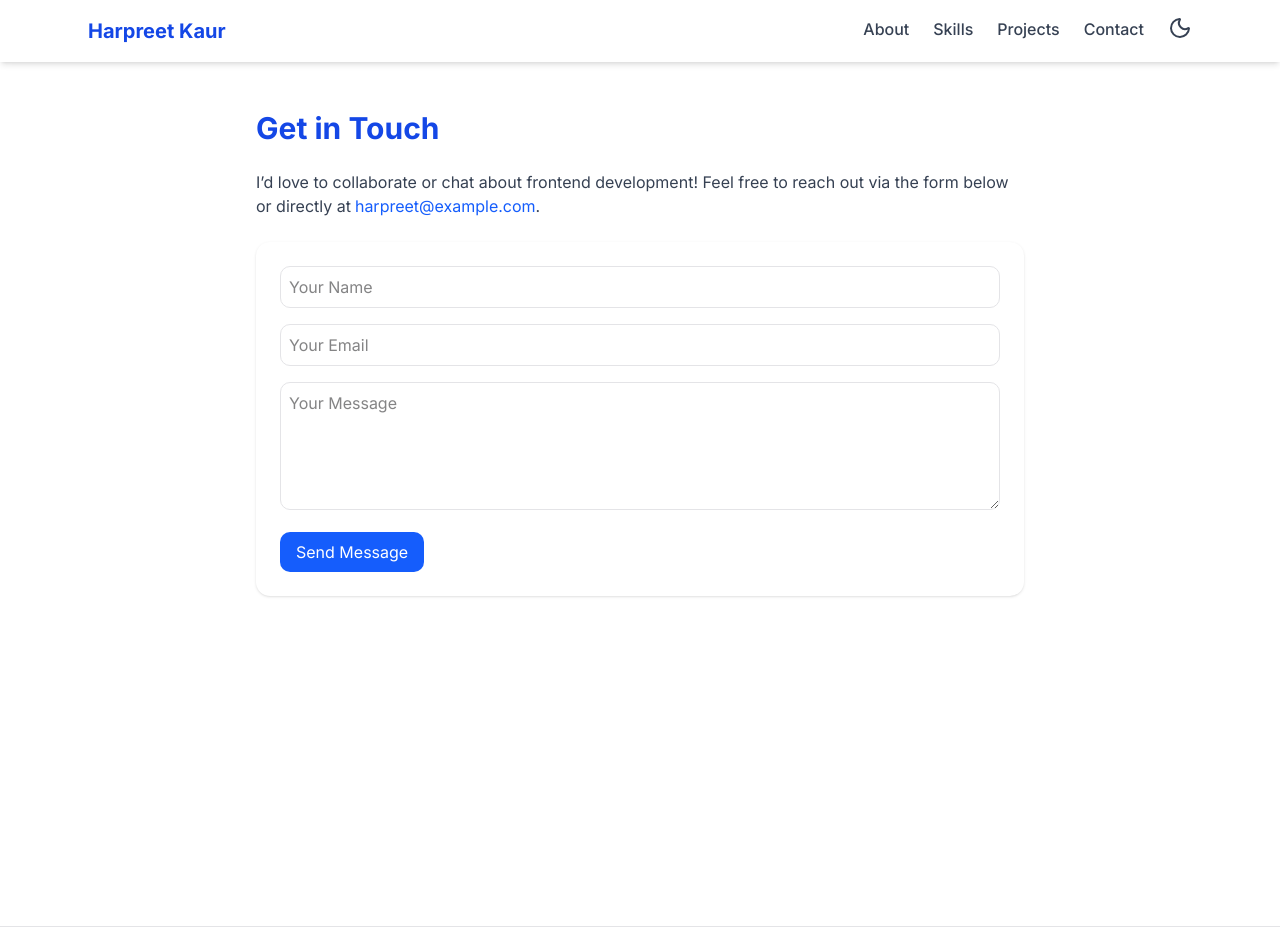
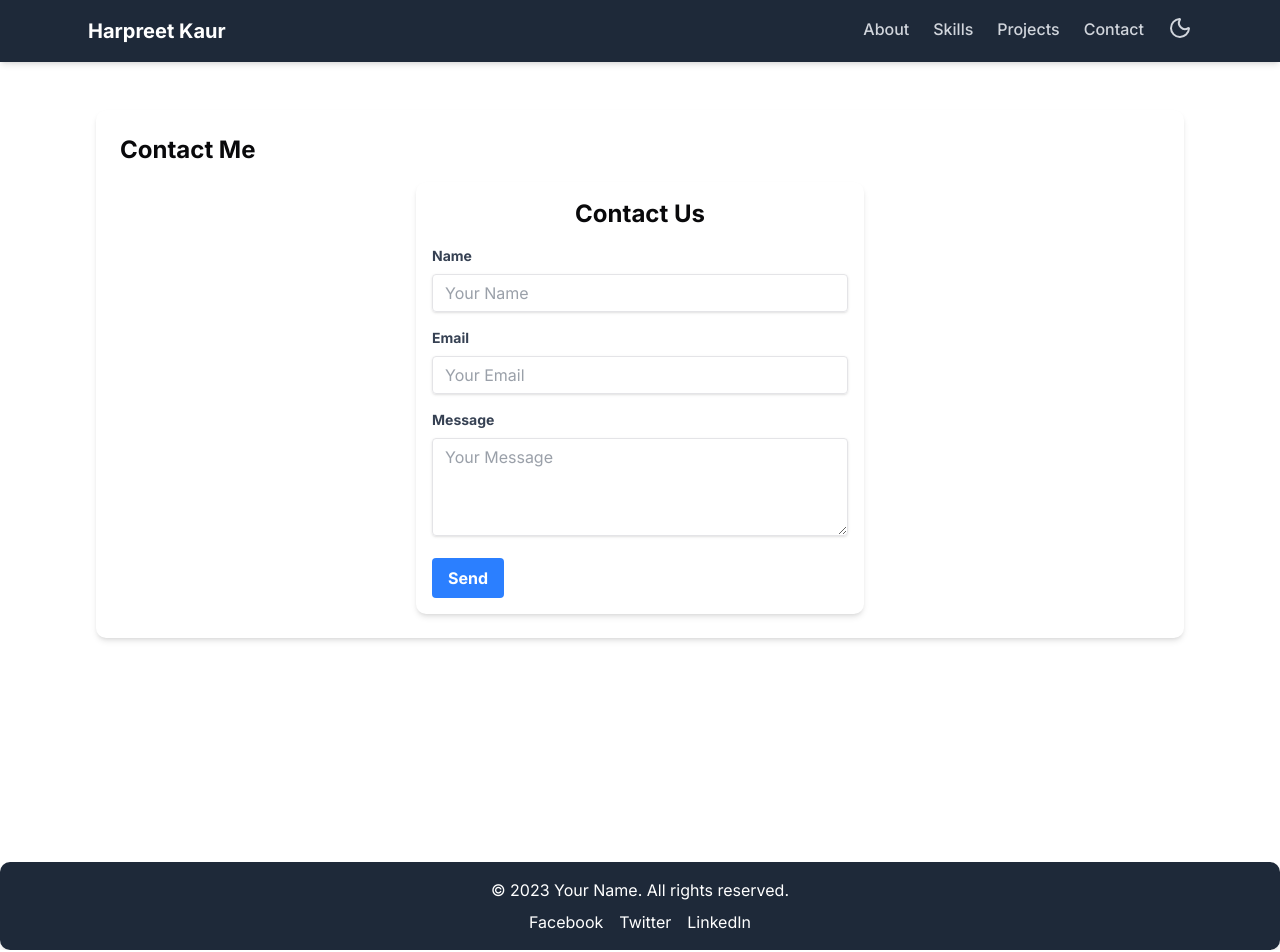
Before and after one commit to Harpreet-Prabh/my-newportfolio, a Next.js app: page /contact in a window 1280 px wide. Shown: the top 952 px of the page. Built offline with nearby package versions, Linux system fonts and the light colour scheme.

Commit message:
feat: Enhance UI components and improve layout for About, Contact, Projects, Skills, and Footer pages

```diff
--- a/app/about/page.tsx
+++ b/app/about/page.tsx
@@ -1,14 +1,14 @@
 export default function About() {
   return (
-    <section className="max-w-3xl mx-auto space-y-6">
-      <h1 className="text-3xl font-bold text-blue-700">About Me</h1>
-      <p>
+    <section className="p-6 bg-white rounded-lg shadow-md max-w-3xl mx-auto space-y-6">
+      <h2 className="text-2xl font-bold mb-4 text-blue-700">About Me</h2>
+      <p className="text-gray-700">
         I’m <strong>Harpreet Kaur</strong>, a frontend developer passionate
         about building intuitive, responsive, and efficient web applications. I
         specialize in <strong>React, Next.js, and Tailwind CSS</strong> and
         enjoy creating seamless digital experiences.
       </p>
-      <p>
+      <p className="text-gray-700">
         My journey into coding started from curiosity and grew into a passion
         for crafting beautiful user interfaces. I’m always exploring new
         technologies and improving my problem-solving skills.
--- a/app/components/ContactForm.tsx
+++ b/app/components/ContactForm.tsx
@@ -1,37 +1,72 @@
 "use client";
-import { useState } from "react";
+import React, { useState } from "react";
 
-export default function ContactForm() {
+const ContactForm = () => {
   const [form, setForm] = useState({ name: "", email: "", message: "" });
 
   return (
-    <form className="space-y-4 bg-white p-6 rounded-xl shadow">
+    <div className="max-w-md mx-auto p-4 bg-white rounded-lg shadow-md">
+      <h2 className="text-2xl font-bold mb-4 text-center">Contact Us</h2>
+      <form>
+        <div className="mb-4">
+          <label
+            className="block text-gray-700 text-sm font-bold mb-2"
+            htmlFor="name"
+          >
+            Name
+          </label>
           <input
+            className="shadow appearance-none border rounded w-full py-2 px-3 text-gray-700 leading-tight focus:outline-none focus:shadow-outline"
+            id="name"
             type="text"
             placeholder="Your Name"
             value={form.name}
             onChange={(e) => setForm({ ...form, name: e.target.value })}
-        className="w-full p-2 border rounded-lg"
           />
+        </div>
+        <div className="mb-4">
+          <label
+            className="block text-gray-700 text-sm font-bold mb-2"
+            htmlFor="email"
+          >
+            Email
+          </label>
           <input
+            className="shadow appearance-none border rounded w-full py-2 px-3 text-gray-700 leading-tight focus:outline-none focus:shadow-outline"
+            id="email"
             type="email"
             placeholder="Your Email"
             value={form.email}
             onChange={(e) => setForm({ ...form, email: e.target.value })}
-        className="w-full p-2 border rounded-lg"
           />
+        </div>
+        <div className="mb-4">
+          <label
+            className="block text-gray-700 text-sm font-bold mb-2"
+            htmlFor="message"
+          >
+            Message
+          </label>
           <textarea
+            className="shadow appearance-none border rounded w-full py-2 px-3 text-gray-700 leading-tight focus:outline-none focus:shadow-outline"
+            id="message"
             placeholder="Your Message"
+            rows={4}
             value={form.message}
             onChange={(e) => setForm({ ...form, message: e.target.value })}
-        className="w-full p-2 border rounded-lg h-32"
-      />
+          ></textarea>
+        </div>
+        <div className="flex items-center justify-between">
           <button
+            className="bg-blue-500 hover:bg-blue-700 text-white font-bold py-2 px-4 rounded focus:outline-none focus:shadow-outline"
             type="submit"
-        className="px-4 py-2 bg-blue-600 text-white rounded-lg hover:bg-blue-700 transition"
           >
-        Send Message
+            Send
           </button>
+        </div>
       </form>
+    </div>
   );
-}
+};
+
+export default ContactForm;
--- a/app/components/Footer.tsx
+++ b/app/components/Footer.tsx
@@ -1,17 +1,23 @@
 export default function Footer() {
   return (
-    <footer className="mt-16 py-6 text-center text-gray-600 border-t">
-      <p>© {new Date().getFullYear()} Harpreet Kaur. All rights reserved.</p>
+    <footer className="bg-gray-800 text-white py-4 text-center rounded-lg shadow-lg">
+      <p>&copy; 2023 Your Name. All rights reserved.</p>
       <div className="flex justify-center space-x-4 mt-2">
         <a
-          href="https://github.com/harpreetkaur"
-          className="hover:text-blue-600"
+          href="#"
+          className="hover:text-green-400 transition duration-300 ease-in-out"
         >
-          GitHub
+          Facebook
         </a>
         <a
-          href="https://linkedin.com/in/harpreetkaur"
-          className="hover:text-blue-600"
+          href="#"
+          className="hover:text-green-400 transition duration-300 ease-in-out"
+        >
+          Twitter
+        </a>
+        <a
+          href="#"
+          className="hover:text-green-400 transition duration-300 ease-in-out"
         >
           LinkedIn
         </a>
--- a/app/components/Navbar.tsx
+++ b/app/components/Navbar.tsx
@@ -3,22 +3,37 @@ import Link from "next/link";
 
 export default function Navbar() {
   return (
-    <nav className="w-full bg-white shadow-md sticky top-0 z-50">
+    <nav className="w-full bg-gray-800 shadow-md sticky top-0 z-50">
       <div className="max-w-6xl mx-auto flex justify-between items-center py-4 px-6">
-        <Link href="/" className="text-xl font-bold text-blue-700">
+        <Link
+          href="/"
+          className="text-xl font-bold text-white dark:text-gray-200"
+        >
           Harpreet Kaur
         </Link>
-        <div className="space-x-6 text-gray-700 font-medium">
-          <Link href="/about" className="hover:text-blue-600">
+        <div className="space-x-6 text-gray-300 font-medium dark:text-gray-400">
+          <Link
+            href="/about"
+            className="hover:text-green-400 dark:hover:text-green-300 transition duration-300"
+          >
             About
           </Link>
-          <Link href="/skills" className="hover:text-blue-600">
+          <Link
+            href="/skills"
+            className="hover:text-green-400 dark:hover:text-green-300 transition duration-300"
+          >
             Skills
           </Link>
-          <Link href="/projects" className="hover:text-blue-600">
+          <Link
+            href="/projects"
+            className="hover:text-green-400 dark:hover:text-green-300 transition duration-300"
+          >
             Projects
           </Link>
-          <Link href="/contact" className="hover:text-blue-600">
+          <Link
+            href="/contact"
+            className="hover:text-green-400 dark:hover:text-green-300 transition duration-300"
+          >
             Contact
           </Link>
           <div className=" inline-block align-middle">
--- a/app/contact/page.tsx
+++ b/app/contact/page.tsx
@@ -2,20 +2,9 @@ import ContactForm from "../components/ContactForm";
 
 export default function Contact() {
   return (
-    <div className="max-w-3xl mx-auto space-y-6">
-      <h1 className="text-3xl font-bold text-blue-700">Get in Touch</h1>
-      <p className="text-gray-700">
-        I’d love to collaborate or chat about frontend development! Feel free to
-        reach out via the form below or directly at
-        <a
-          href="mailto:harpreet@example.com"
-          className="text-blue-600 ml-1 hover:underline"
-        >
-          harpreet@example.com
-        </a>
-        .
-      </p>
+    <section className="p-6 bg-white rounded-lg shadow-md">
+      <h2 className="text-2xl font-bold mb-4">Contact Me</h2>
       <ContactForm />
-    </div>
+    </section>
   );
 }
--- a/app/projects/page.tsx
+++ b/app/projects/page.tsx
@@ -26,9 +26,9 @@ export default function Projects() {
   ];
 
   return (
-    <section className="max-w-5xl mx-auto space-y-8">
-      <h1 className="text-3xl font-bold text-blue-700">Projects</h1>
-      <div className="grid sm:grid-cols-2 lg:grid-cols-3 gap-6">
+    <section className="p-6 bg-white rounded-lg shadow-md max-w-5xl mx-auto space-y-8">
+      <h2 className="text-2xl font-bold mb-4 text-blue-700">My Projects</h2>
+      <div className="grid grid-cols-1 md:grid-cols-2 lg:grid-cols-3 gap-4">
         {projects.map((p) => (
           <ProjectCard key={p.title} {...p} />
         ))}
--- a/app/skills/page.tsx
+++ b/app/skills/page.tsx
@@ -1,29 +1,12 @@
 export default function Skills() {
-  const skills = [
-    { title: "Languages", list: ["HTML", "CSS", "JavaScript"] },
-    { title: "Frameworks", list: ["React", "Next.js"] },
-    { title: "Styling", list: ["Tailwind CSS", "Bootstrap"] },
-    { title: "Tools", list: ["Git", "GitHub", "VS Code"] },
-    { title: "Others", list: ["APIs", "Responsive Design"] },
-  ];
-
   return (
-    <div className="max-w-4xl mx-auto space-y-6">
-      <h1 className="text-3xl font-bold text-blue-700">My Skills</h1>
-      <div className="grid sm:grid-cols-2 md:grid-cols-3 gap-6">
-        {skills.map((cat) => (
-          <div key={cat.title} className="bg-white p-4 rounded-xl shadow">
-            <h3 className="text-xl font-semibold text-blue-600 mb-2">
-              {cat.title}
-            </h3>
-            <ul className="list-disc list-inside text-gray-700">
-              {cat.list.map((s) => (
-                <li key={s}>{s}</li>
-              ))}
-            </ul>
-          </div>
-        ))}
-      </div>
-    </div>
+    <section className="p-6 bg-white rounded-lg shadow-md">
+      <h2 className="text-2xl font-bold mb-4">My Skills</h2>
+      <ul className="list-disc pl-5 text-gray-700">
+        <li>Skill 1</li>
+        <li>Skill 2</li>
+        <li>Skill 3</li>
+      </ul>
+    </section>
   );
 }
```
Lines whose indentation alone changed are shown as unchanged.
